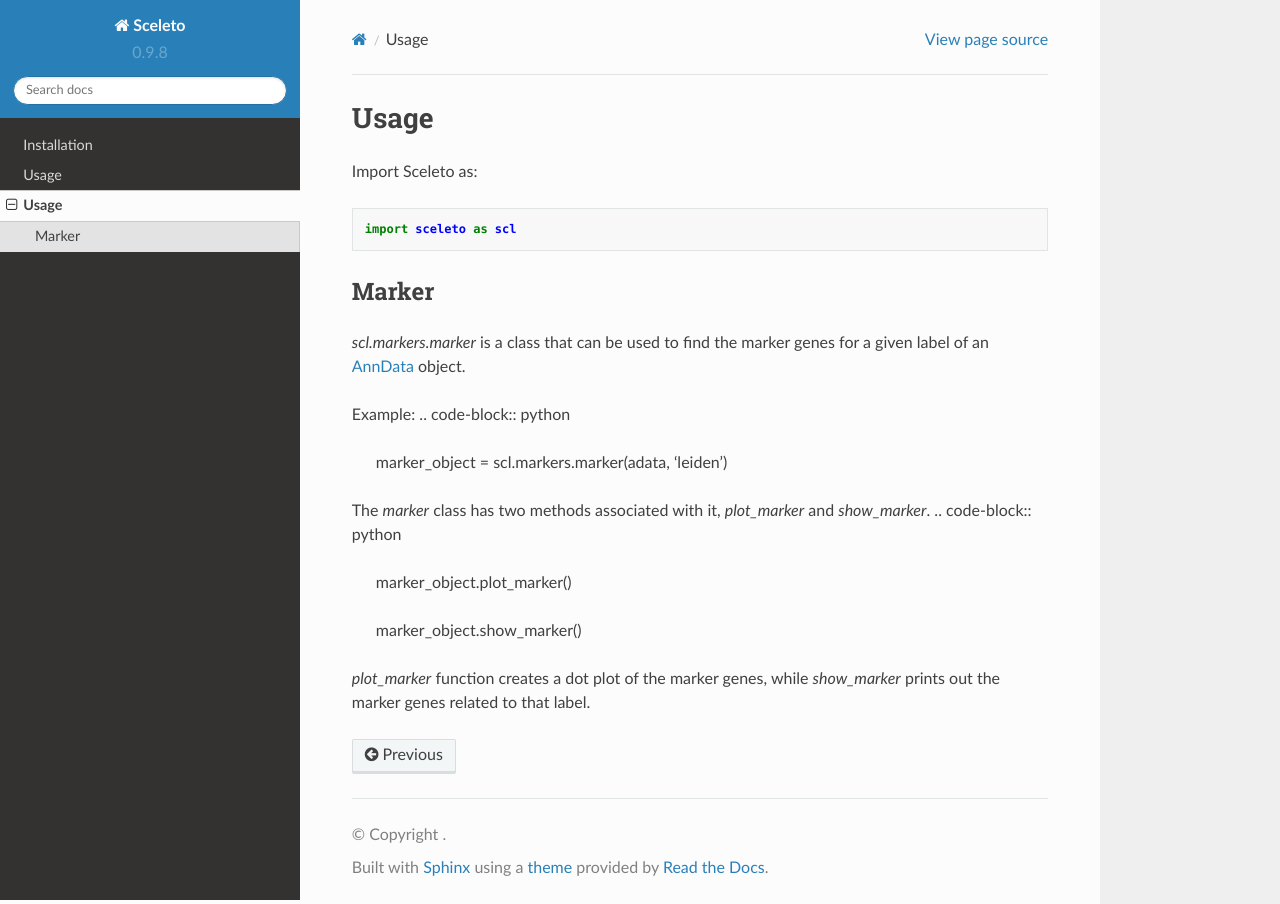
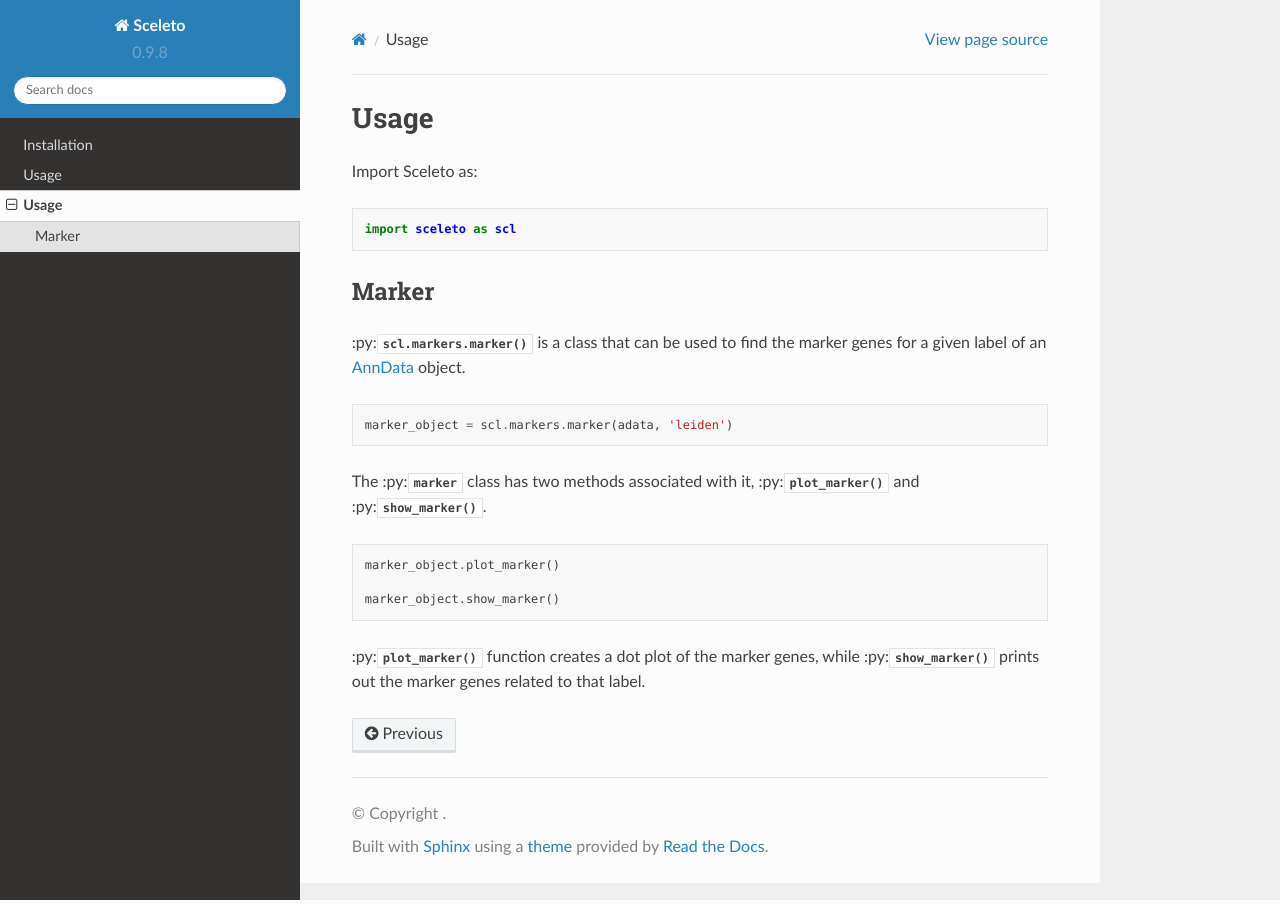
Before and after one commit to scmgl-kaist/sceleto, a Sphinx documentation site: the page built from docs/source/api.rst, in a window 1280 px wide. Built offline with Sphinx 7.4.7 and the Read the Docs theme 2.0.0, drawn with Linux system fonts in a browser that asks for light colours; some of the changed lines change nothing that is shown.

Commit message:
Fixed some typos

```diff
--- a/docs/source/api.rst
+++ b/docs/source/api.rst
@@ -11,18 +11,20 @@
 Marker
 ------
 
-`scl.markers.marker` is a class that can be used to find the marker genes for a given label of an `AnnData <https://scanpy.readthedocs.io/en/stable/usage-principles.html#anndata>`_ object.
+:py::func:`scl.markers.marker` is a class that can be used to find the marker genes for a given label of an `AnnData <https://scanpy.readthedocs.io/en/stable/usage-principles.html#anndata>`_ object.
 
-Example:
+
+
 .. code-block:: python
 
    marker_object = scl.markers.marker(adata, 'leiden')
 
-The `marker` class has two methods associated with it, `plot_marker` and `show_marker`.
+The :py::class:`marker` class has two methods associated with it, :py::func:`plot_marker` and :py::func:`show_marker`.
+
 .. code-block:: python
 
    marker_object.plot_marker()
 
    marker_object.show_marker()
 
-`plot_marker` function creates a dot plot of the marker genes, while `show_marker` prints out the marker genes related to that label.
+:py::func:`plot_marker` function creates a dot plot of the marker genes, while :py::func:`show_marker` prints out the marker genes related to that label.
```
